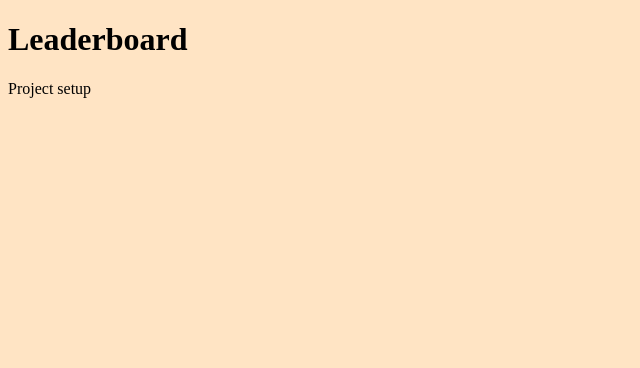
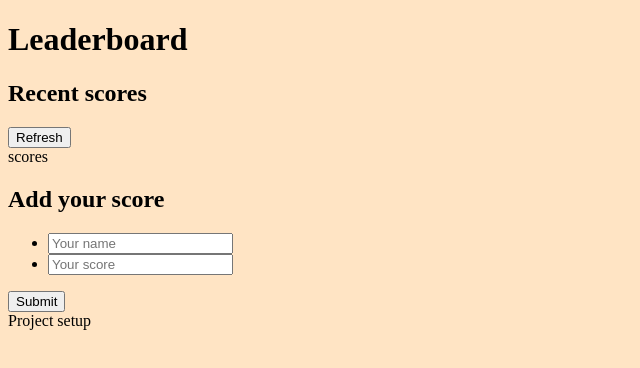
Before and after one commit to astroboyReloaded/Leaderboard, a website built with webpack: page src/index.html in a window 1280 px wide. Shown: the whole page, without its empty margins (0-640 px from the left). Built offline with nearby package versions, Linux system fonts and the light colour scheme.

Commit message:
Add HTML

```diff
--- a/src/index.html
+++ b/src/index.html
@@ -7,6 +7,25 @@
     <title>Leaderboard</title>
   </head>
   <body>
-    <h1>Leaderboard</h1>
+    <header>
+      <h1>Leaderboard</h1>
+    </header>
+    <main>
+      <article>
+        <header class="scoresHeader">
+          <h1>Recent scores</h1>
+          <button id="refresh-btn" type="button">Refresh</button>
+        </header>
+        <main class="scores">scores</main>
+      </article>
+      <form action="">
+        <h2>Add your score</h2>
+        <ul>
+          <li><input type="text" placeholder="Your name" /></li>
+          <li><input type="text" placeholder="Your score" /></li>
+        </ul>
+        <button id="submit">Submit</button>
+      </form>
+    </main>
   </body>
 </html>
--- a/src/style.css
+++ b/src/style.css
@@ -1,3 +1,3 @@
 body {
-    background-color: bisque;
+  background-color: bisque;
 }
```
Also changed, not shown: MIT.md (deleted, +0 -10 lines), dist/bundle.js.LICENSE.txt (deleted), dist/index.bundle.js (deleted), dist/index.bundle.js.LICENSE.txt (deleted), dist/index.html, dist/print.bundle.js (deleted), 1 other file.
